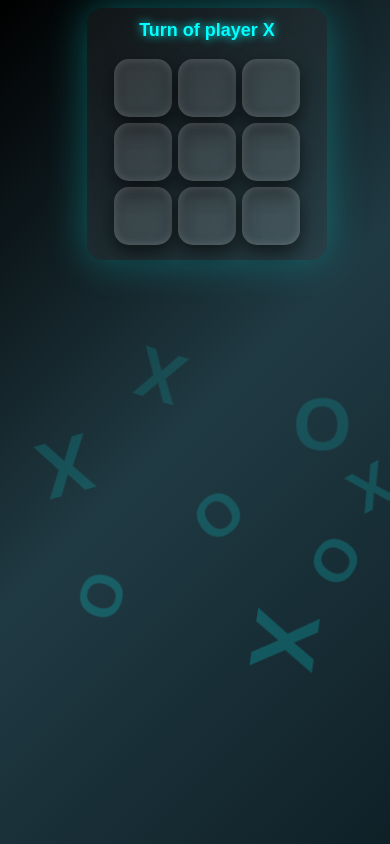
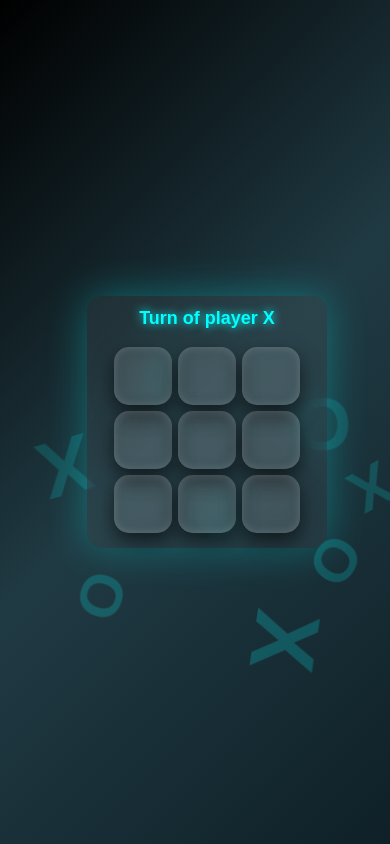
Before and after one commit to louvkrishnaupadhyay/TIC-TAC-TOE, a React (Create React App) app: page / in a window 390 px wide. Built offline with nearby package versions, Linux system fonts and the light colour scheme; the HTML template or start-up script is replaced by a standard one.

Commit message:
keep it centered from all directon

```diff
--- a/src/App.css
+++ b/src/App.css
@@ -196,7 +196,8 @@ body {
 @media (max-width: 768px) {
   body {
     padding: 12px;
-    align-items: flex-start;
+    align-items: center;
+    justify-content: center;
   }
 
   .game {
```
